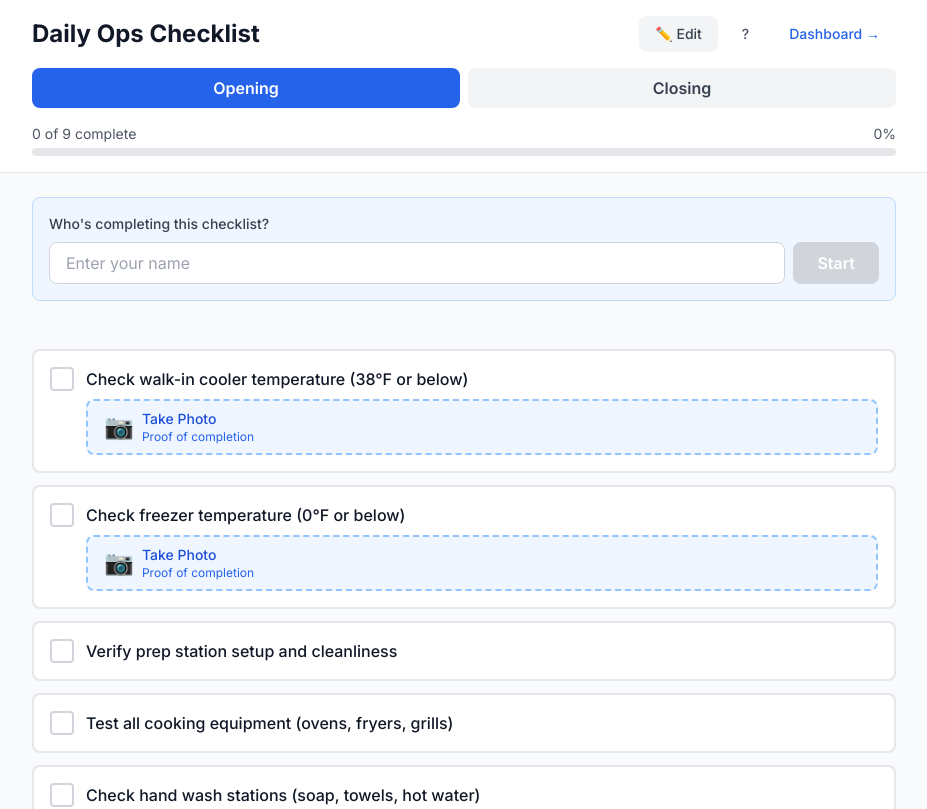
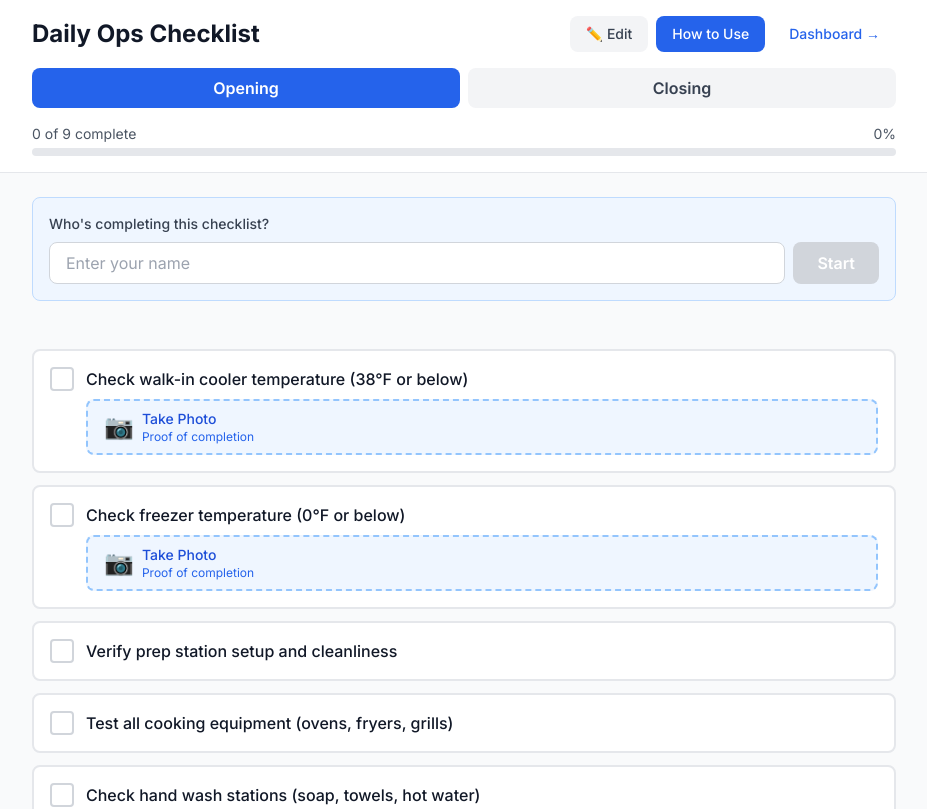
Before and after one commit to withinreachintl-coder/wri-restaurant-ops, a Next.js app: page /checklist in a window 1280 px wide. Shown: the top 809 px of the page, without its empty margins (176-1103 px from the left). Built offline with nearby package versions, Linux system fonts and the light colour scheme; no server answers.

Commit message:
Make 'How to Use' button more visible
Changed from '?' text link to proper blue button matching tab style.
- Text: 'How to Use'
- Style: Blue bg, white text, rounded (matches Opening/Closing tabs)
- Position: Between Edit and Dashboard buttons

Easier for beta users to find help.

```diff
--- a/app/checklist/page.tsx
+++ b/app/checklist/page.tsx
@@ -392,10 +392,9 @@ export default function ChecklistPage() {
               </button>
               <Link
                 href="/help"
-                className="text-sm text-gray-600 hover:text-gray-800 font-medium px-4 py-2"
-                title="How to use this app"
+                className="text-sm px-4 py-2 rounded-lg font-medium bg-blue-600 text-white hover:bg-blue-700 transition-colors"
               >
-                ?
+                How to Use
               </Link>
               <Link
                 href="/dashboard"
```
